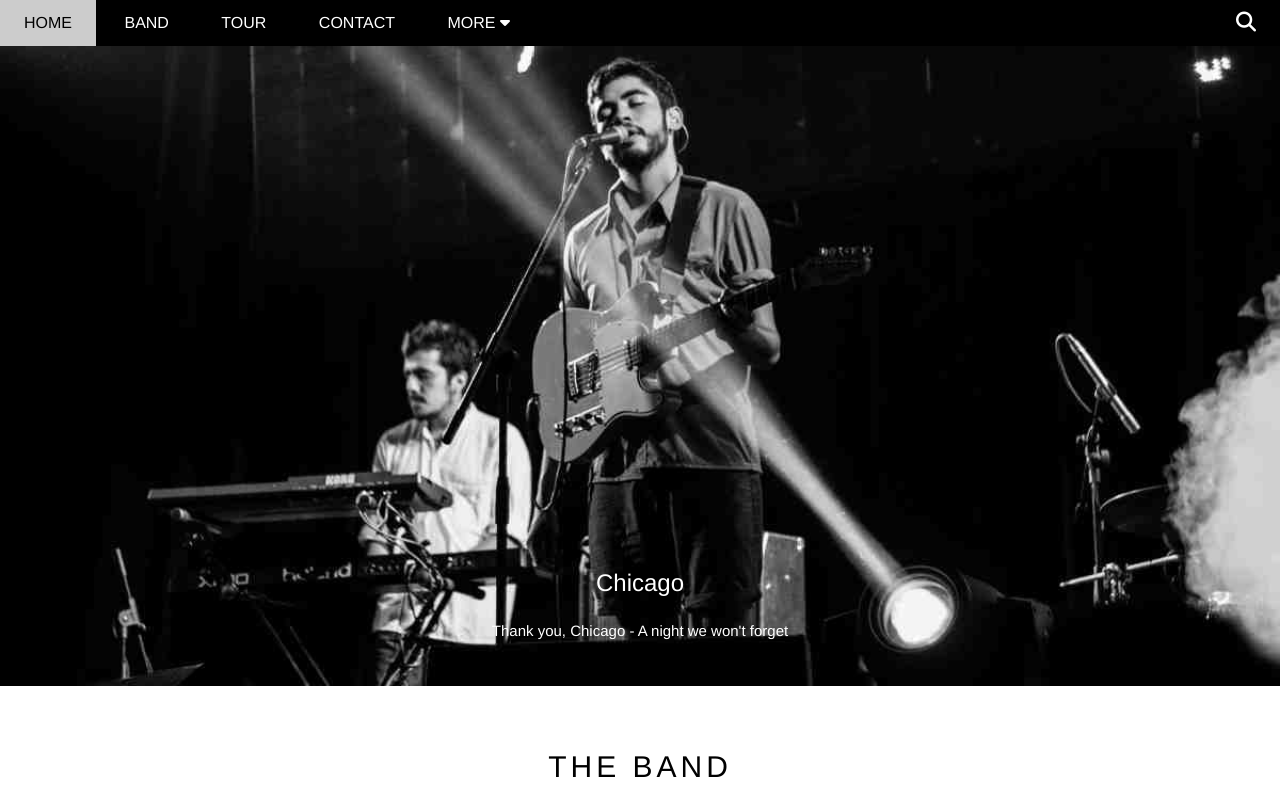
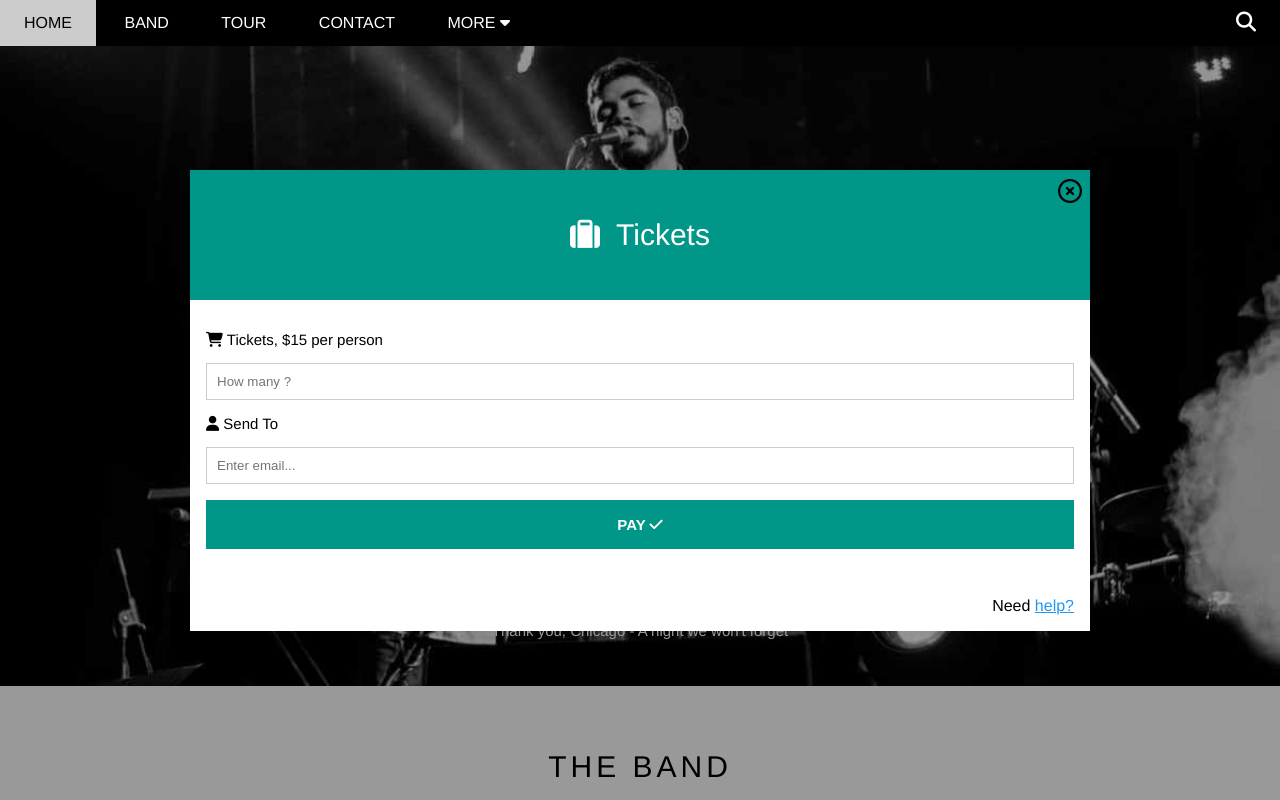
Before and after one commit to Koe1002/w3_TheBand, a plain HTML site: page index.html in a window 1280 px wide. Shown: the top 800 px of the page. Drawn offline with Linux system fonts and the light colour scheme.

Commit message:
6. add modal

```diff
--- a/assets/css/style.css
+++ b/assets/css/style.css
@@ -284,3 +284,96 @@ html {
 /*footer section*/
 #footer {
 }
+
+.modal {
+  position: fixed;
+  display: flex;
+  top: 0;
+  left: 0;
+  right: 0;
+  bottom: 0;
+  align-items: center;
+  justify-content: center;
+  background: rgba(0, 0, 0, 0.4);
+}
+
+.modal-container {
+  background: #fff;
+  width: 900px;
+  min-height: 200px;
+}
+
+header {
+  display: flex;
+  height: 130px;
+  color: #fff;
+  font-size: 30px;
+  align-items: center;
+  background: #009688;
+  justify-content: center;
+}
+
+.modal-container {
+  position: relative;
+}
+
+.modal-container .modal-close {
+  position: absolute;
+  font-size: 24px;
+  cursor: pointer;
+  padding: 8px;
+  right: 0;
+  top: 0;
+}
+
+.modal-container .modal-close:hover {
+  color: #fff;
+}
+
+header .modal-heading-icon {
+  margin-right: 16px;
+}
+
+.modal-body {
+  padding: 16px;
+}
+
+.modal-body .modal-label {
+  display: block;
+  margin: 15px 0;
+  font-size: 15px;
+  cursor: pointer;
+}
+
+.modal-body .modal-input {
+  width: 100%;
+  padding: 10px;
+  border: 1px solid #ccc;
+}
+
+.modal-body #buy-tickets {
+  width: 100%;
+  border: none;
+  padding: 16px;
+  color: #fff;
+  margin: 16px 0;
+  cursor: pointer;
+  font-size: 15px;
+  font-weight: bold;
+  text-transform: uppercase;
+  background: rgb(0, 150, 136);
+}
+
+.modal-body #buy-tickets:hover {
+  color: #000;
+  background: #ccc;
+}
+
+.modal-footer {
+  padding: 16px;
+  text-align: right;
+}
+
+.modal-footer a {
+  color: #2196f3;
+}
--- a/index.html
+++ b/index.html
@@ -162,6 +162,54 @@
       <div id="footer"></div>
     </div>
 
+    <!-- Start Modal -->
+    <div class="modal">
+      <div class="modal-container">
+        <div class="modal-close">
+          <i class="fa-regular fa-circle-xmark"></i>
+        </div>
+
+        <!-- Modal container -->
+        <header class="modal-header">
+          <i class="fa-solid fa-suitcase modal-heading-icon"></i> Tickets
+        </header>
+
+        <!-- Modal body -->
+        <div class="modal-body">
+          <label for="ticket-quantity" class="modal-label">
+            <i class="fa-solid fa-cart-shopping"></i>
+            Tickets, $15 per person
+          </label>
+          <input
+            id="ticket-quantity"
+            type="text"
+            class="modal-input"
+            placeholder="How many ?"
+          />
+
+          <label for="ticket-email" class="modal-label">
+            <i class="fa-solid fa-user"></i>
+            Send To
+          </label>
+          <input
+            id="ticket-email"
+            type="text"
+            class="modal-input"
+            placeholder="Enter email..."
+          />
+
+          <button id="buy-tickets">
+            Pay <i class="fa-solid fa-check"></i>
+          </button>
+        </div>
+
+        <footer class="modal-footer">
+          <p class="modal-help">Need <a href="#">help?</a></p>
+        </footer>
+      </div>
+      <!-- End Modal -->
+    </div>
+
     <script></script>
   </body>
 </html>
```
Lines whose indentation alone changed are shown as unchanged.
